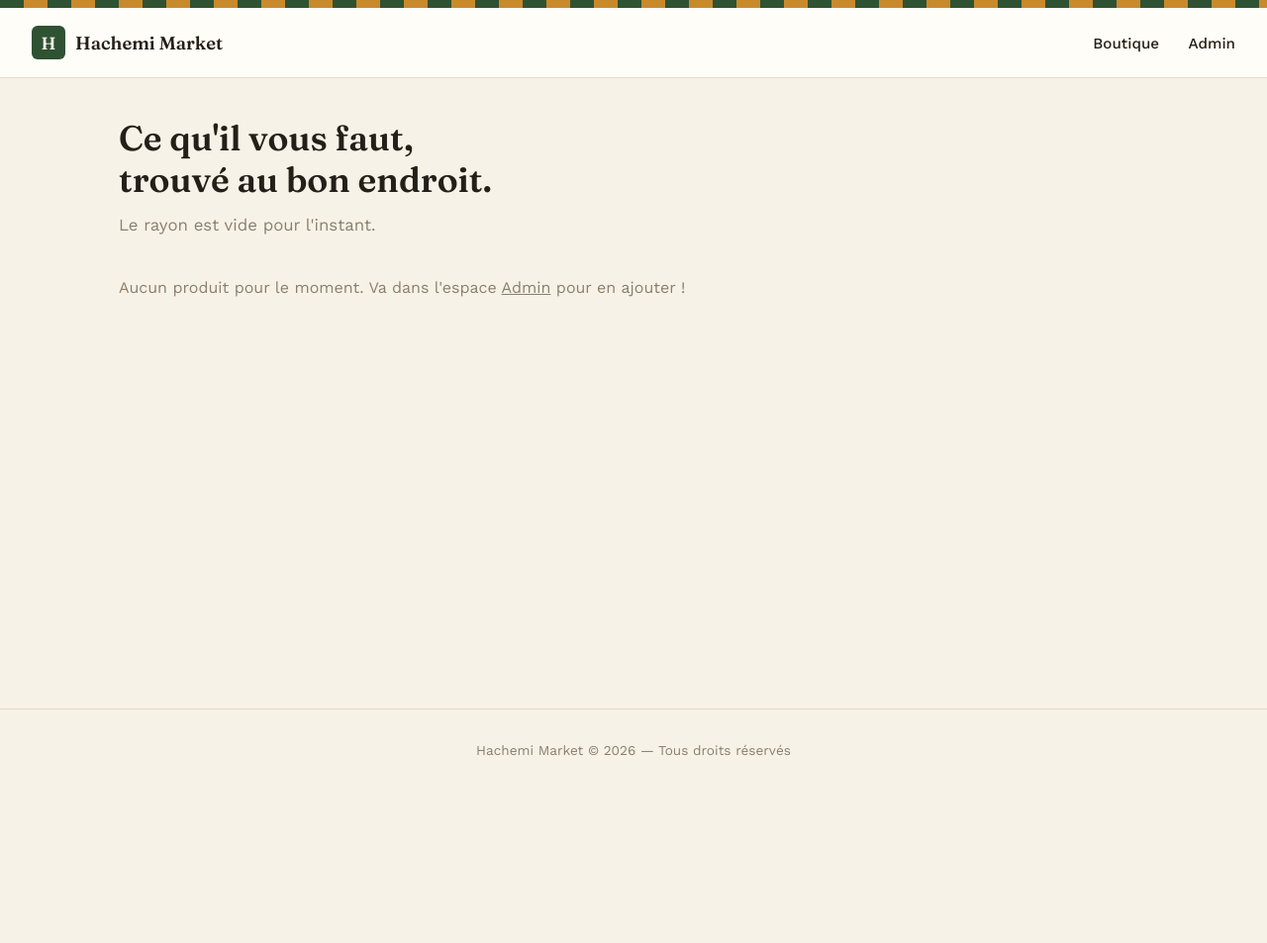
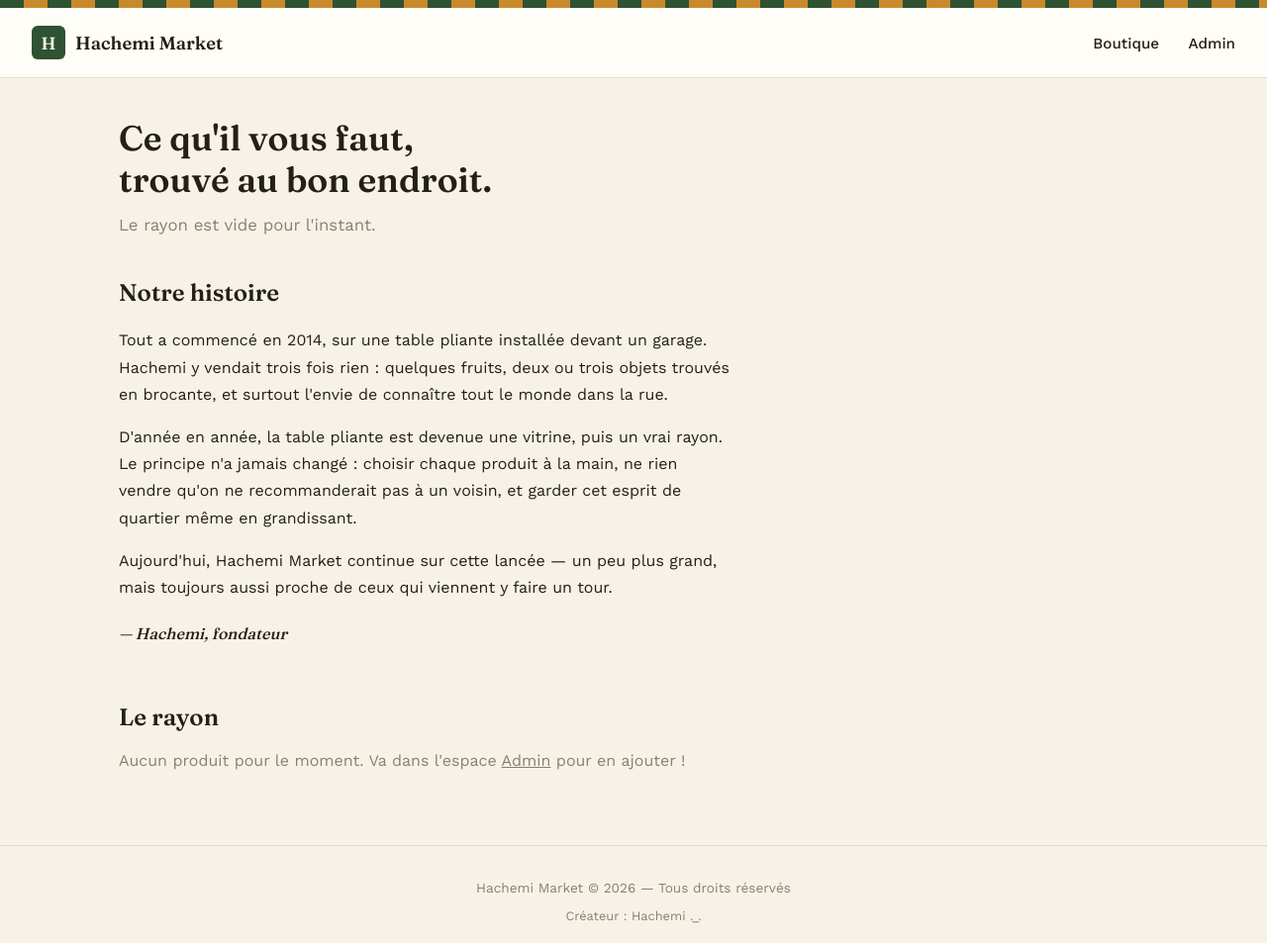
Before and after one commit to maximebgwee/Hachemi-market, a Flask app: template hachemi-market/templates/index.html in a window 1280 px wide. Shown: the whole page at 99% size. Before the commit the page ends 764 px from the top, so only its background shows below. Run offline with Flask 3, Linux system fonts and the light colour scheme; the template is opened without the code that fills it, so the values that code supplies are empty.

Commit message:
Page d'accueil avec histoire, scroll-reveal, correction definitive du blocage stock

```diff
--- a/hachemi-market/app.py
+++ b/hachemi-market/app.py
@@ -50,17 +50,28 @@ def init_db():
         )
         """
     )
-    # Migration douce pour les bases déjà existantes créées avant cette version
     for column, coltype in [("description", "TEXT DEFAULT ''"), ("stock", "INTEGER DEFAULT 0")]:
         try:
             conn.execute(f"ALTER TABLE products ADD COLUMN {column} {coltype}")
         except sqlite3.OperationalError:
             pass
+    # Les produits créés avant l'ajout du stock avaient une valeur vide (NULL).
+    # On la force à 0 pour ne jamais laisser un bouton "Acheter" actif par erreur.
+    conn.execute("UPDATE products SET stock = 0 WHERE stock IS NULL")
     conn.commit()
     conn.close()
 
 
 init_db()
+
+
+def is_sunday_promo():
+    return datetime.now().weekday() == 6
+
+
+@app.context_processor
+def inject_promo():
+    return dict(promo_active=is_sunday_promo())
 
 
 def admin_required():
@@ -122,12 +133,18 @@ def produit(product_id):
 def acheter(product_id):
     conn = get_db()
     product = conn.execute("SELECT * FROM products WHERE id=?", (product_id,)).fetchone()
-    if product and product["stock"] and product["stock"] > 0:
-        conn.execute("UPDATE products SET stock = stock - 1 WHERE id=?", (product_id,))
-        conn.commit()
+
+    if product is None:
+        conn.close()
+        return redirect(url_for("index"))
+
+    if product["stock"] <= 0:
+        conn.close()
+        return redirect(url_for("produit", product_id=product_id))
+
+    conn.execute("UPDATE products SET stock = stock - 1 WHERE id=? AND stock > 0", (product_id,))
+    conn.commit()
     conn.close()
-    if product is None:
-        return redirect(url_for("index"))
     return render_template("acheter.html", product=product)
 
 
@@ -180,7 +197,7 @@ def admin_panel():
             except ValueError:
                 price_val = 0.0
             try:
-                stock_val = int(stock)
+                stock_val = max(0, int(stock))
             except ValueError:
                 stock_val = 0
             conn = get_db()
--- a/hachemi-market/static/style.css
+++ b/hachemi-market/static/style.css
@@ -124,6 +124,41 @@ h1, h2, h3 {
 }
 
 h2 { font-size: 1.5rem; margin-top: 0; }
+
+.story {
+    max-width: 640px;
+    margin-bottom: 56px;
+}
+
+.story p {
+    color: var(--ink);
+    line-height: 1.7;
+    max-width: 62ch;
+    margin: 0 0 16px;
+}
+
+.story-signature {
+    font-family: "Fraunces", serif;
+    font-style: italic;
+    color: var(--muted);
+    margin-top: 20px !important;
+}
+
+.creator-credit {
+    margin: 4px 0 0;
+    font-size: 0.8rem;
+}
+
+.reveal {
+    opacity: 0;
+    transform: translateY(24px);
+    transition: opacity 0.6s ease, transform 0.6s ease;
+}
+
+.reveal.is-visible {
+    opacity: 1;
+    transform: translateY(0);
+}
 
 .grid {
     display: grid;
--- a/hachemi-market/templates/admin.html
+++ b/hachemi-market/templates/admin.html
@@ -37,9 +37,9 @@
         {% endif %}
         <h3>{{ p.name }}</h3>
         <p class="price">{{ "%.2f"|format(p.price) }} €</p>
-        {% if p.stock is not none and p.stock <= 0 %}
+        {% if p.stock <= 0 %}
         <p class="stock out">Rupture de stock</p>
-        {% elif p.stock is not none %}
+        {% else %}
         <p class="stock in">Stock : {{ p.stock }}</p>
         {% endif %}
         <a href="{{ url_for('admin_delete', product_id=p.id) }}" class="delete-btn" onclick="return confirm('Supprimer ce produit ?');">Supprimer</a>
--- a/hachemi-market/templates/base.html
+++ b/hachemi-market/templates/base.html
@@ -26,6 +26,26 @@
 </main>
 <footer class="footer">
     <p>Hachemi Market © 2026 — Tous droits réservés</p>
+    <p class="creator-credit">Créateur&nbsp;: Hachemi ._.</p>
 </footer>
+<script>
+document.addEventListener("DOMContentLoaded", function () {
+    var reveals = document.querySelectorAll(".reveal");
+    var reduceMotion = window.matchMedia("(prefers-reduced-motion: reduce)").matches;
+    if (reduceMotion || !("IntersectionObserver" in window)) {
+        reveals.forEach(function (el) { el.classList.add("is-visible"); });
+        return;
+    }
+    var observer = new IntersectionObserver(function (entries) {
+        entries.forEach(function (entry) {
+            if (entry.isIntersecting) {
+                entry.target.classList.add("is-visible");
+                observer.unobserve(entry.target);
+            }
+        });
+    }, { threshold: 0.15 });
+    reveals.forEach(function (el) { observer.observe(el); });
+});
+</script>
 </body>
 </html>
--- a/hachemi-market/templates/index.html
+++ b/hachemi-market/templates/index.html
@@ -12,6 +12,16 @@
     </p>
 </section>
 
+<section class="story reveal">
+    <h2>Notre histoire</h2>
+    <p>Tout a commencé en 2014, sur une table pliante installée devant un garage. Hachemi y vendait trois fois rien : quelques fruits, deux ou trois objets trouvés en brocante, et surtout l'envie de connaître tout le monde dans la rue.</p>
+    <p>D'année en année, la table pliante est devenue une vitrine, puis un vrai rayon. Le principe n'a jamais changé : choisir chaque produit à la main, ne rien vendre qu'on ne recommanderait pas à un voisin, et garder cet esprit de quartier même en grandissant.</p>
+    <p>Aujourd'hui, Hachemi Market continue sur cette lancée — un peu plus grand, mais toujours aussi proche de ceux qui viennent y faire un tour.</p>
+    <p class="story-signature">— Hachemi, fondateur</p>
+</section>
+
+<section class="catalog reveal">
+    <h2>Le rayon</h2>
     {% if products|length == 0 %}
         <p class="empty">Aucun produit pour le moment. Va dans l'espace <a href="{{ url_for('admin_panel') }}">Admin</a> pour en ajouter !</p>
     {% else %}
@@ -26,15 +36,28 @@
             {% endif %}
             </a>
             <h3><a href="{{ url_for('produit', product_id=p.id) }}" class="card-title-link">{{ p.name }}</a></h3>
+            {% if promo_active %}
+            <p class="price">
+                <span class="old-price">{{ "%.2f"|format(p.price) }} €</span>
+                {{ "%.2f"|format(p.price * 0.9) }} €
+                <span class="promo-badge">-10%</span>
+            </p>
+            {% else %}
             <p class="price">{{ "%.2f"|format(p.price) }} €</p>
-        {% if p.stock is not none and p.stock <= 0 %}
+            {% endif %}
+            {% if p.stock <= 0 %}
             <p class="stock out">Rupture de stock</p>
-        {% elif p.stock is not none %}
+            {% else %}
             <p class="stock in">En stock ({{ p.stock }})</p>
             {% endif %}
+            {% if p.stock <= 0 %}
+            <span class="buy-btn disabled">Indisponible</span>
+            {% else %}
             <a href="{{ url_for('acheter', product_id=p.id) }}" class="buy-btn">Acheter</a>
+            {% endif %}
         </div>
         {% endfor %}
     </div>
     {% endif %}
+</section>
 {% endblock %}
```
Also changed, not shown: hachemi-market/templates/acheter.html (+6 -2 lines), hachemi-market/templates/produit.html (+17 -4 lines). Lines whose indentation alone changed are shown as unchanged.
